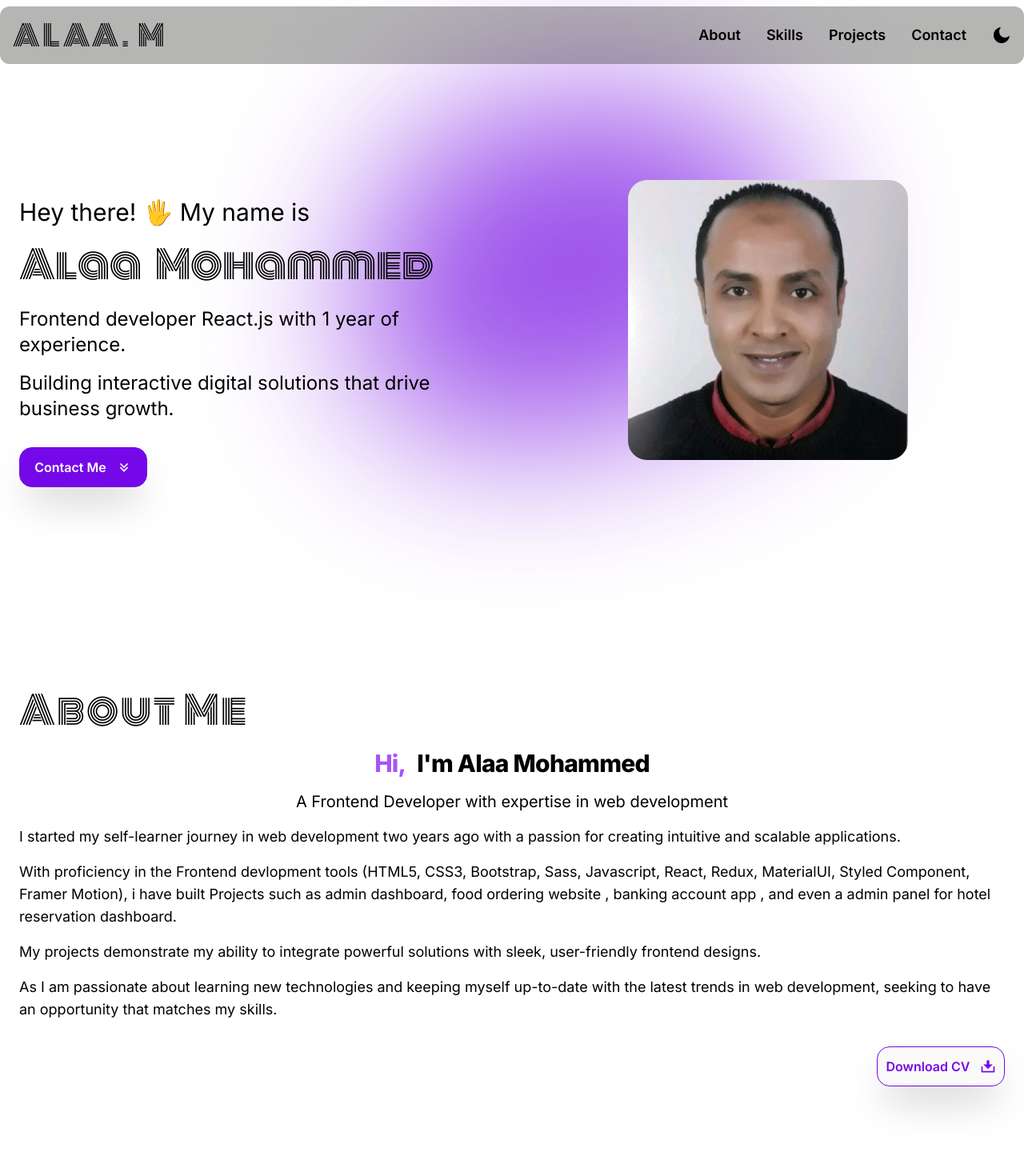
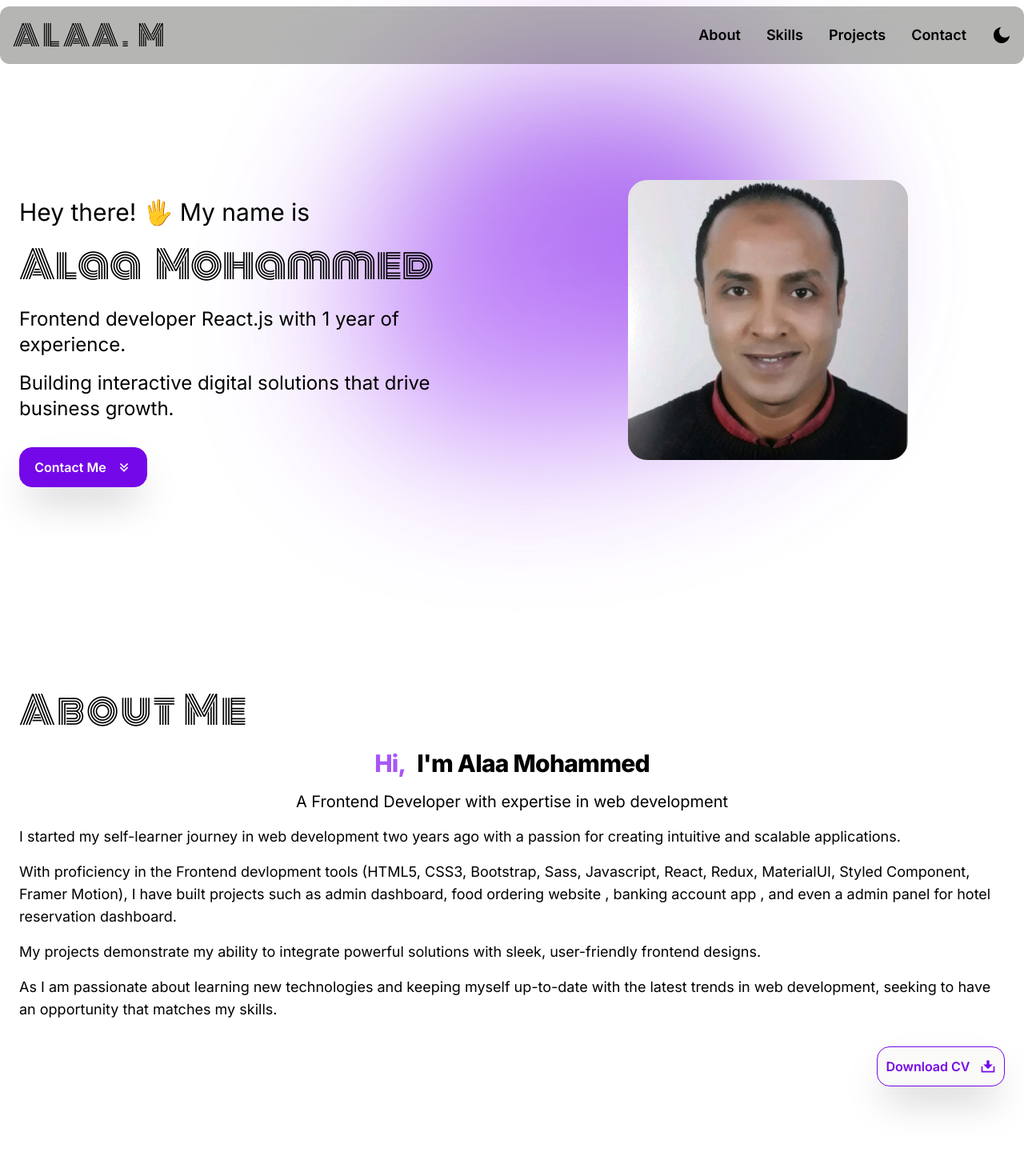
Before and after one commit to Alaa8884/alaa-portfolio, a React (Vite) app: page / in a window 1280 px wide. Shown: the top 1470 px of the page at 80% size. Built offline with nearby package versions, Linux system fonts and the light colour scheme.

Commit message:
change some color

```diff
--- a/src/components/about/About.jsx
+++ b/src/components/about/About.jsx
@@ -59,7 +59,7 @@ function About() {
       >
         With proficiency in the Frontend devlopment tools (HTML5, CSS3,
         Bootstrap, Sass, Javascript, React, Redux, MaterialUI, Styled Component,
-        Framer Motion), i have built Projects such as admin dashboard, food
+        Framer Motion), I have built projects such as admin dashboard, food
         ordering website , banking account app , and even a admin panel for
         hotel reservation dashboard.
       </motion.p>
--- a/src/components/footer/Footer.jsx
+++ b/src/components/footer/Footer.jsx
@@ -3,9 +3,9 @@ function Footer() {
   const year = date.getFullYear()
 
   return (
-    <footer className="w-full bg-purple-800 py-5">
-      <div className="flex w-full items-center justify-center sm:text-sm font-semibold md:text-xl">
-        &copy; {year} Alaa. M,  All rights reserved.
+    <footer className="relative z-20 w-full bg-[#7508E8] py-5">
+      <div className="flex w-full items-center justify-center font-semibold sm:text-sm md:text-xl">
+        &copy; {year} Alaa. M, All rights reserved.
       </div>
     </footer>
   );
--- a/src/components/ui/BackGround.jsx
+++ b/src/components/ui/BackGround.jsx
@@ -65,19 +65,19 @@ const circleVariants = {
 
 function BackGround() {
   return (
-    <div className=" pointer-events-none fixed left-0 top-0 z-10 flex h-full w-full items-center justify-center overflow-hidden opacity-70 blur-[100px] filter">
+    <div className="pointer-events-none fixed left-0 top-0 z-10 flex h-full w-full items-center justify-center overflow-hidden opacity-70 blur-[100px] filter">
       <motion.div
-        className="absolute h-[250px] w-[350px] rounded-full bg-purple-300"
+        className="absolute h-[250px] w-[350px] rounded-full bg-indigo-300"
         variants={circleVariants}
         animate="animate01"
       ></motion.div>
       <motion.div
-        className="absolute h-[260px] w-[360px] rounded-full bg-purple-300"
+        className="absolute h-[260px] w-[360px] rounded-full bg-purple-600"
         variants={circleVariants}
         animate="animate02"
       ></motion.div>
       <motion.div
-        className="absolute h-[270px] w-[370px] rounded-full bg-purple-300"
+        className="absolute h-[270px] w-[370px] rounded-full bg-indigo-300"
         variants={circleVariants}
         animate="animate03"
       ></motion.div>
@@ -87,12 +87,12 @@ function BackGround() {
         animate="animate04"
       ></motion.div>
       <motion.div
-        className="absolute h-[290px] w-[390px] rounded-full bg-[#7309E2]"
+        className="absolute h-[290px] w-[390px] rounded-full bg-purple-500"
         variants={circleVariants}
         animate="animate05"
       ></motion.div>
       <motion.div
-        className="absolute h-[300px] w-[400px] rounded-full bg-[#7309E2]"
+        className="absolute h-[300px] w-[400px] rounded-full bg-purple-500"
         variants={circleVariants}
         animate="animate06"
       ></motion.div>
```
